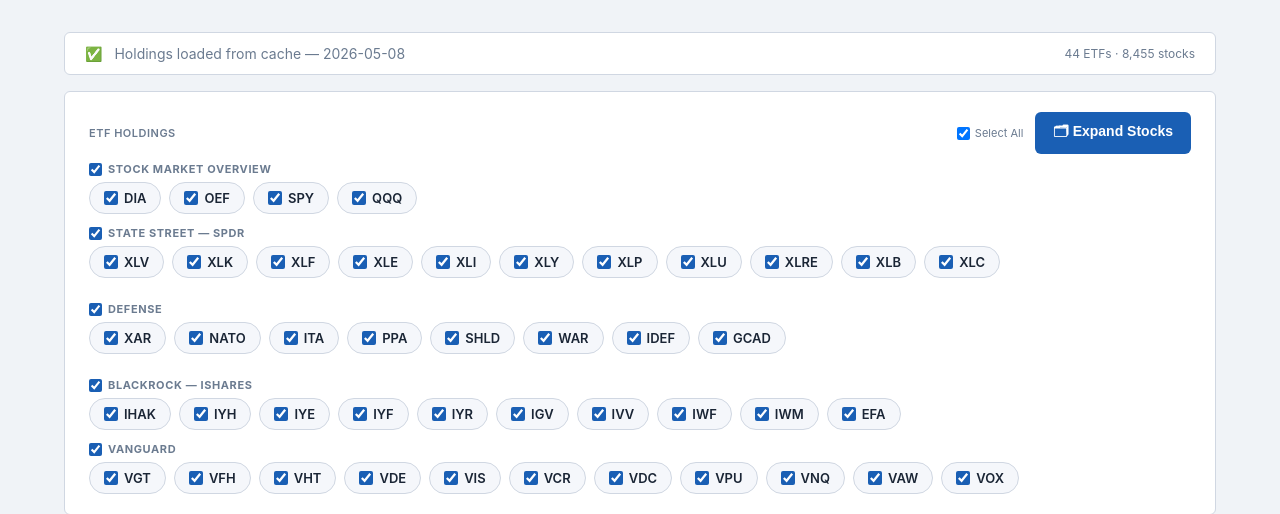
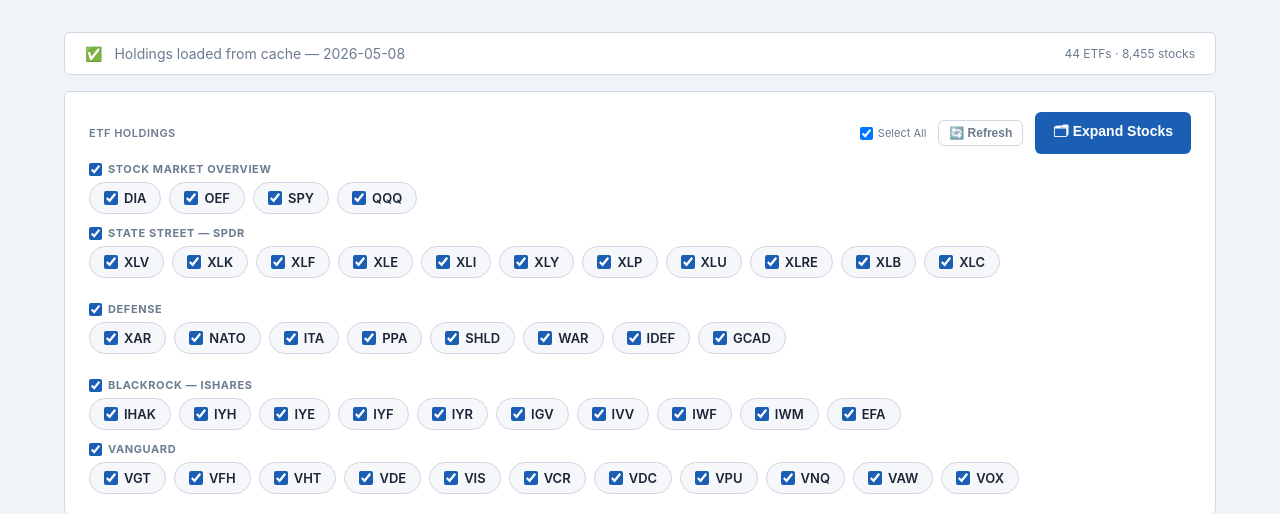
Before and after one commit to asliuj/stock-screener, a Flask app: page / in a window 1280 px wide. Shown: the part 70-584 px from the top of the page. Run offline with Flask 3, Linux system fonts and the light colour scheme; data that the repository does not hold is empty.

Commit message:
Add manual holdings refresh: POST /api/holdings/refresh + UI button
- New endpoint triggers background refresh; returns 409 if already loading
- Refresh button in ETF Holdings panel header clears cache and polls for completion
- Volume in Intel modal now falls back to fast_info when tkr.info is rate-limited
- Improve extended data logging from debug to warning level

Co-Authored-By: Claude Sonnet 4.6 <noreply@anthropic.com>

```diff
--- a/app.py
+++ b/app.py
@@ -639,6 +639,18 @@ def api_holdings():
         })
 
 
+@app.route("/api/holdings/refresh", methods=["POST"])
+def api_holdings_refresh():
+    """Trigger a full holdings refresh in the background."""
+    with _holdings_lock:
+        if _holdings_meta["status"] == "loading":
+            return jsonify({"ok": False, "message": "Refresh already in progress"}), 409
+        _holdings_meta["status"] = "loading"
+        _holdings_meta["message"] = "Refreshing ETF holdings…"
+    threading.Thread(target=refresh_holdings, daemon=True).start()
+    return jsonify({"ok": True, "message": "Refresh started"})
+
+
 @app.route("/api/holdings/data")
 def api_holdings_data():
     """Full tickers/weights/names — call once on demand, not on a poll loop."""
@@ -759,7 +771,8 @@ def api_extended(ticker):
         # Fetch info once — used for both after-hours prices and analyst consensus
         try:
             info = tkr.info or {}
-        except Exception:
+        except Exception as e:
+            log.warning(f"tkr.info failed for {ticker}: {e}")
             info = {}
 
         out["name"] = info.get("longName") or info.get("shortName") or ""
@@ -782,9 +795,11 @@ def api_extended(ticker):
             except Exception:
                 pass
 
-        # Volume
-        vol     = info.get("regularMarketVolume") or info.get("volume")
-        avg_vol = info.get("averageVolume") or info.get("averageDailyVolume3Month")
+        # Volume — info first, fast_info as fallback
+        vol     = (info.get("regularMarketVolume") or info.get("volume")
+                   or _safe_val(getattr(fi, "last_volume", None)))
+        avg_vol = (info.get("averageVolume") or info.get("averageDailyVolume3Month")
+                   or _safe_val(getattr(fi, "three_month_average_volume", None)))
         if vol:
             out["volume"] = {
                 "today":   int(vol),
@@ -838,7 +853,7 @@ def api_extended(ticker):
             pass
 
     except Exception as e:
-        log.debug(f"Extended data failed for {ticker}: {e}")
+        log.warning(f"Extended data failed for {ticker}: {e}")
 
     return jsonify(out)
 
--- a/templates/index.html
+++ b/templates/index.html
@@ -656,6 +656,7 @@
           <input type="checkbox" id="cb-select-all" checked onchange="toggleAllEtfs(this.checked)">
           Select All
         </label>
+        <button id="refresh-holdings-btn" class="header-btn" onclick="refreshHoldings()" title="Refresh ETF holdings list" style="background:none;border:1px solid var(--border);color:var(--muted);padding:5px 10px;font-size:12px;">🔄 Refresh</button>
         <button id="browse-btn" class="header-btn" onclick="openBrowseModal()">🗂 Expand Stocks</button>
       </div>
     </div>
@@ -1222,6 +1223,19 @@
     document.getElementById('run-btn').disabled = !holdingsReady || isRunning;
   }
 
+  async function refreshHoldings() {
+    const btn = document.getElementById('refresh-holdings-btn');
+    btn.disabled = true;
+    btn.textContent = '⏳ Refreshing…';
+    try {
+      const res = await fetch('/api/holdings/refresh', { method: 'POST' });
+      const data = await res.json();
+      if (!res.ok) { alert(data.message || 'Refresh already in progress'); }
+      else { btn.textContent = '🔄 Refreshing…'; _holdingsCache = null; }
+    } catch { alert('Could not start refresh — is the server running?'); }
+    finally { setTimeout(() => { btn.disabled = false; btn.textContent = '🔄 Refresh'; }, 3000); }
+  }
+
   function pollHoldings() {
     holdingsPollTimer = setInterval(async () => {
       try {
```
